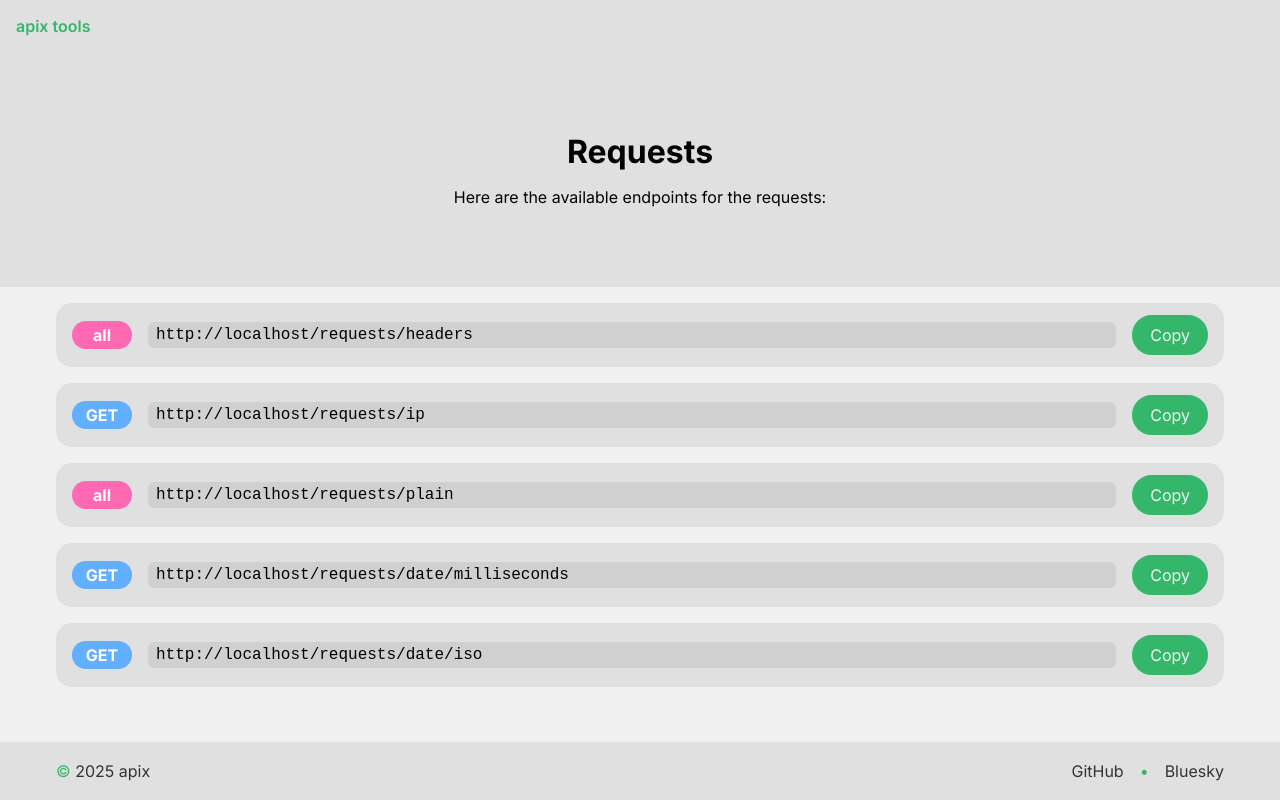
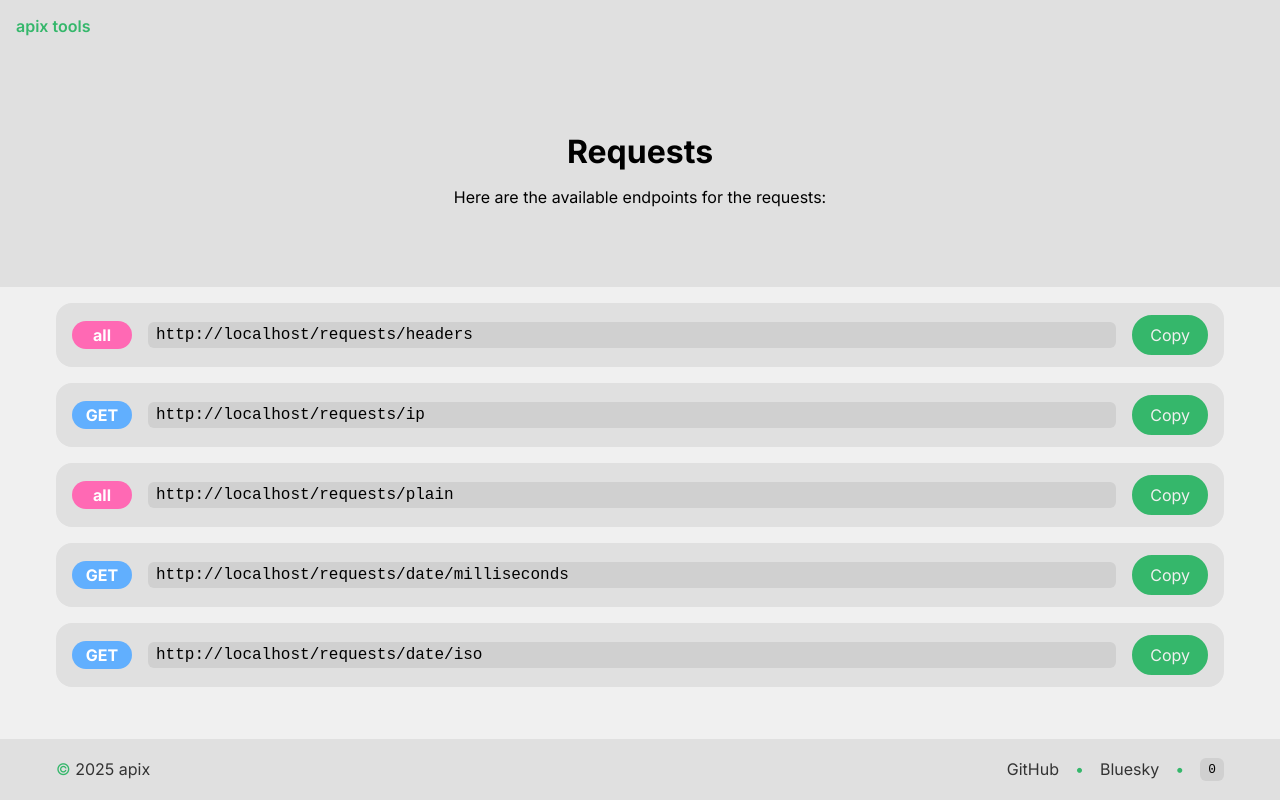
Before and after one commit to apix0n/tools, a SvelteKit app: page /requests in a window 1280 px wide. Built offline with nearby package versions, Linux system fonts and the light colour scheme.

Commit message:
add version in the footer

```diff
--- a/src/components/Footer.svelte
+++ b/src/components/Footer.svelte
@@ -1,10 +1,16 @@
- <footer>
+<script>
+  import { version } from "$app/environment";
+</script>
+
+<footer>
   <div class="footer-content">
     <p><span class="separator">©</span> 2025 apix</p>
     <div class="footer-links">
       <a href="https://github.com/apix0n" target="_blank" rel="noopener">GitHub</a>
       <span class="separator">•</span>
       <a href="https://bsky.app/profile/aapix.bsky.social" target="_blank" rel="noopener">Bluesky</a>
+      <span class="separator">•</span>
+      <code>{version}</code>
     </div>
   </div>
 </footer>
--- a/src/routes/requests/+page.svelte
+++ b/src/routes/requests/+page.svelte
@@ -76,13 +76,8 @@
     }
 
     .url {
-        font-family: monospace;
-        background-color: var(--background-3);
         font-size: 1rem;
-        padding: 0.25rem 0.5rem;
-        border-radius: 6px;
         flex-grow: 1;
-        word-wrap: break-word;
         word-break: break-all;
         width: 100%;
     }
--- a/static/style.css
+++ b/static/style.css
@@ -127,3 +127,12 @@ button.secondary:focus {
 textarea {
     border-radius: 1em;
 }
+
+code {
+    font-family: monospace;
+    background-color: var(--background-3);
+    font-size: .8rem;
+    padding: 0.25rem 0.5rem;
+    border-radius: 6px;
+    word-wrap: break-word;
+}
```
